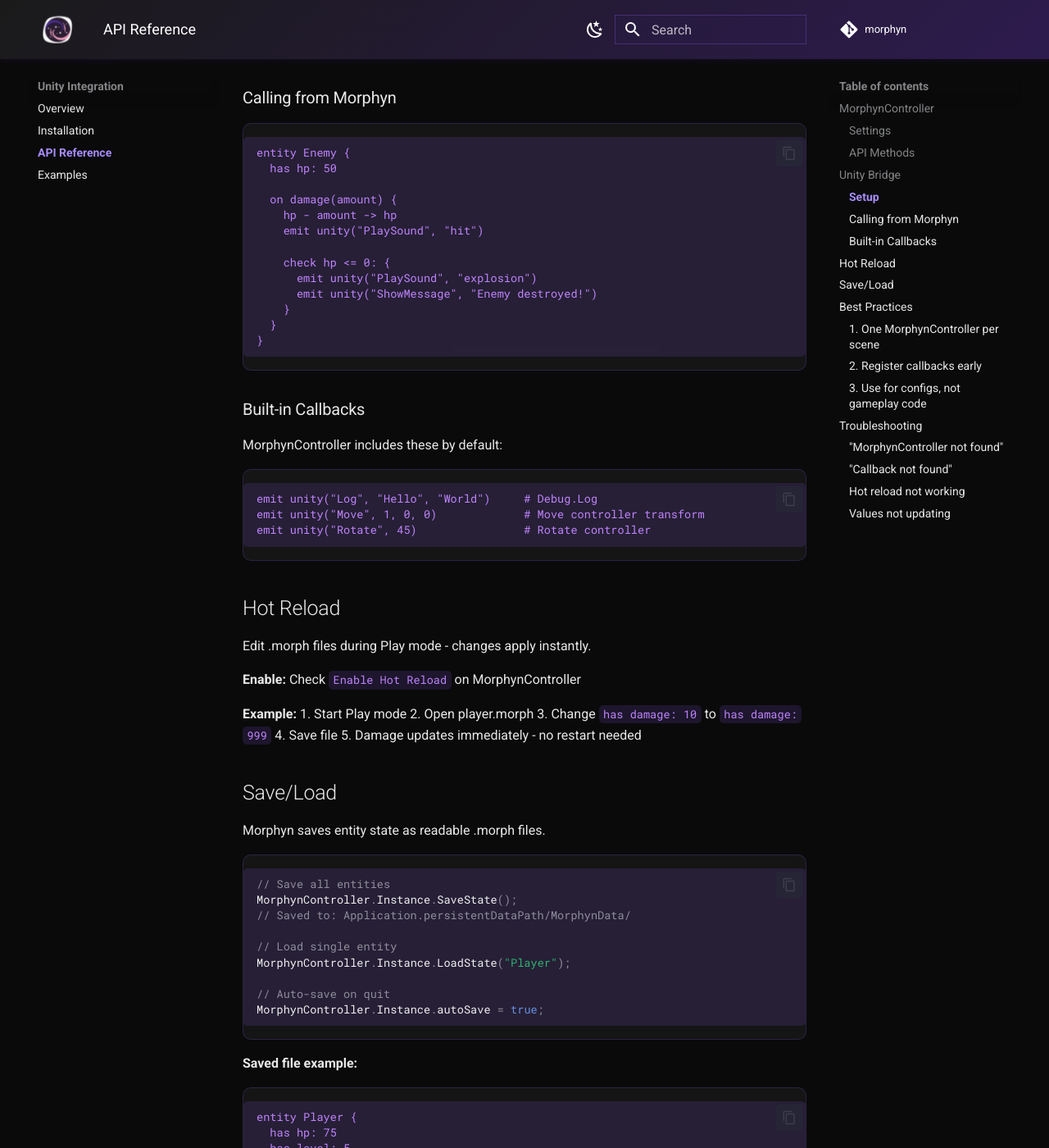
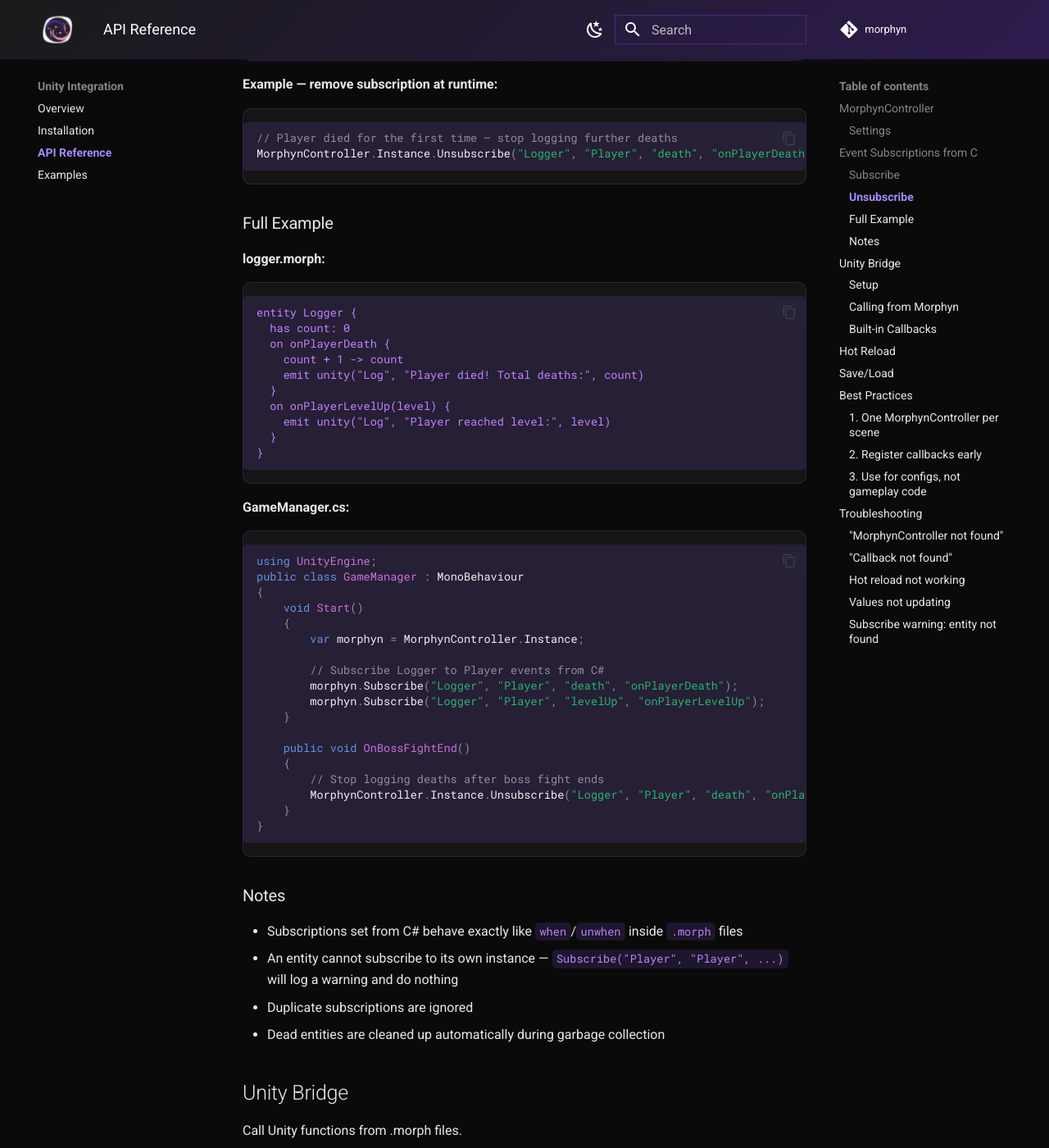
Before and after one commit to jvnkoo/morphyn, an MkDocs documentation site: the page built from docs/unity/api.md, in a window 1280 px wide and 1400 px high, scrolled down 1737 px. Shown: the whole window at 82% size. Built offline with MkDocs 1.6.1 and Material for MkDocs 9.7.7, drawn with Linux system fonts in a browser that asks for light colours; comment, search, counter and statistics services are not loaded; some of the changed text lies outside the part shown.

Commit message:
docs(unity): upd api.md for Subscribe/Unsubscribe methods

````diff
--- a/docs/unity/api.md
+++ b/docs/unity/api.md
@@ -1,11 +1,7 @@
 # Unity API Reference
-
 ## MorphynController
-
 The main component that loads and runs .morph files.
-
 ### Settings
-
 | Setting | Description |
 |---------|-------------|
 | **Morphyn Scripts** | Drag .morph files here |
@@ -14,64 +10,127 @@
 | **Enable Hot Reload** | Edit files during Play mode |
 | **Auto Save** | Save on quit |
 | **Save Folder** | Where to save state |
-
 ### API Methods
 ```cs
 MorphynController morphyn = MorphynController.Instance;
-
 // Get value
 object hp = morphyn.GetField("Player", "hp");
 double hpValue = System.Convert.ToDouble(hp);
-
 // Set value
 morphyn.SetField("Player", "hp", 50);
-
 // Trigger event
 morphyn.Emit("Player", "damage", 25);
-
 // Trigger event which returns a value
 object? result = morphyn.EmitSync("Player", "damage", 25);
-
+// Subscribe entity to another entity's event
+morphyn.Subscribe("Logger", "Player", "death", "onPlayerDeath");
+// Unsubscribe
+morphyn.Unsubscribe("Logger", "Player", "death", "onPlayerDeath");
 // Save/Load
 morphyn.SaveState();
 morphyn.LoadState("Player");
 ```
 
+## Event Subscriptions from C#
+You can manage Morphyn entity subscriptions directly from C# using `Subscribe` and `Unsubscribe`.
+
+### Subscribe
+```cs
+// subscriberEntity will receive handlerEvent when targetEntity fires targetEvent
+morphyn.Subscribe(subscriberEntityName, targetEntityName, targetEvent, handlerEvent);
+```
+
+**Example — Logger reacts to Player death:**
+```cs
+MorphynController.Instance.Subscribe("Logger", "Player", "death", "onPlayerDeath");
+```
+This is equivalent to writing inside a `.morph` file:
+```morphyn
+when Player.death : onPlayerDeath
+```
+
+### Unsubscribe
+```cs
+morphyn.Unsubscribe(subscriberEntityName, targetEntityName, targetEvent, handlerEvent);
+```
+
+**Example — remove subscription at runtime:**
+```cs
+// Player died for the first time — stop logging further deaths
+MorphynController.Instance.Unsubscribe("Logger", "Player", "death", "onPlayerDeath");
+```
+
+### Full Example
+**logger.morph:**
+```morphyn
+entity Logger {
+  has count: 0
+  on onPlayerDeath {
+    count + 1 -> count
+    emit unity("Log", "Player died! Total deaths:", count)
+  }
+  on onPlayerLevelUp(level) {
+    emit unity("Log", "Player reached level:", level)
+  }
+}
+```
+
+**GameManager.cs:**
+```cs
+using UnityEngine;
+public class GameManager : MonoBehaviour
+{
+    void Start()
+    {
+        var morphyn = MorphynController.Instance;
+
+        // Subscribe Logger to Player events from C#
+        morphyn.Subscribe("Logger", "Player", "death", "onPlayerDeath");
+        morphyn.Subscribe("Logger", "Player", "levelUp", "onPlayerLevelUp");
+    }
+
+    public void OnBossFightEnd()
+    {
+        // Stop logging deaths after boss fight ends
+        MorphynController.Instance.Unsubscribe("Logger", "Player", "death", "onPlayerDeath");
+    }
+}
+```
+
+### Notes
+- Subscriptions set from C# behave exactly like `when`/`unwhen` inside `.morph` files
+- An entity cannot subscribe to its own instance — `Subscribe("Player", "Player", ...)` will log a warning and do nothing
+- Duplicate subscriptions are ignored
+- Dead entities are cleaned up automatically during garbage collection
+
 ## Unity Bridge
-
 Call Unity functions from .morph files.
-
 ### Setup
 ```cs
 using UnityEngine;
 using Morphyn.Unity;
-
 public class GameManager : MonoBehaviour
 {
     void Start()
     {
         // Register callback BEFORE MorphynController.Start()
-        UnityBridge.Instance.RegisterCallback("PlaySound", args => {
-            string soundName = args[0]?.ToString() ?? "";
-            AudioSource.PlayOneShot(Resources.Load<AudioClip>(soundName));
+UnityBridge.Instance.RegisterCallback("PlaySound", args => {
+string soundName = args[0]?.ToString() ?? "";
+AudioSource.PlayOneShot(Resources.Load<AudioClip>(soundName));
         });
-
-        UnityBridge.Instance.RegisterCallback("ShowMessage", args => {
-            Debug.Log($"Message: {string.Join(" ", args)}");
+UnityBridge.Instance.RegisterCallback("ShowMessage", args => {
+Debug.Log($"Message: {string.Join(" ", args)}");
         });
     }
 }
 ```
-
 ### Calling from Morphyn
 ```morphyn
 entity Enemy {
   has hp: 50
-
   on damage(amount) {
     hp - amount -> hp
     emit unity("PlaySound", "hit")
-
     check hp <= 0: {
       emit unity("PlaySound", "explosion")
       emit unity("ShowMessage", "Enemy destroyed!")
@@ -79,44 +138,33 @@
   }
 }
 ```
-
 ### Built-in Callbacks
-
 MorphynController includes these by default:
 ```morphyn
 emit unity("Log", "Hello", "World")     # Debug.Log
 emit unity("Move", 1, 0, 0)             # Move controller transform
 emit unity("Rotate", 45)                # Rotate controller
 ```
-
 ## Hot Reload
-
 Edit .morph files during Play mode - changes apply instantly.
-
 **Enable:** Check `Enable Hot Reload` on MorphynController
-
 **Example:**
 1. Start Play mode
 2. Open player.morph
 3. Change `has damage: 10` to `has damage: 999`
 4. Save file
 5. Damage updates immediately - no restart needed
-
 ## Save/Load
-
 Morphyn saves entity state as readable .morph files.
 ```cs
 // Save all entities
 MorphynController.Instance.SaveState();
 // Saved to: Application.persistentDataPath/MorphynData/
-
 // Load single entity
 MorphynController.Instance.LoadState("Player");
-
 // Auto-save on quit
 MorphynController.Instance.autoSave = true;
 ```
-
 **Saved file example:**
 ```morphyn
 entity Player {
@@ -125,15 +173,12 @@
   has gold: 230
 }
 ```
-
 ## Best Practices
-
 ### 1. One MorphynController per scene
 ```cs
 // Singleton - only one instance exists
 MorphynController.Instance
 ```
-
 ### 2. Register callbacks early
 ```cs
 [DefaultExecutionOrder(-100)]
@@ -141,44 +186,45 @@
 {
     void Awake() // Use Awake, not Start
     {
-        UnityBridge.Instance.RegisterCallback("MyCallback", args => {});
+UnityBridge.Instance.RegisterCallback("MyCallback", args => {});
     }
 }
 ```
-
 ### 3. Use for configs, not gameplay code
 ```cs
 // GOOD - config with logic
 entity ShopPrices { has swordCost: 100 }
-
 // BAD - complex gameplay
 entity ComplexAI { /* don't do this */ }
 ```
-
 ## Troubleshooting
-
 ### "MorphynController not found"
 ```cs
 if (MorphynController.Instance == null)
 {
-    Debug.LogError("Add MorphynController to scene!");
+Debug.LogError("Add MorphynController to scene!");
 }
 ```
-
 ### "Callback not found"
-
 - Register callbacks in Awake(), not Start()
 - Register BEFORE MorphynController loads scripts
-
 ### Hot reload not working
-
 - Editor only (not in builds)
 - File must be in Assets folder
 - Check `Enable Hot Reload` is enabled
-
 ### Values not updating
 ```cs
 // After changing values, read again
 morphyn.SetField("Player", "hp", 50);
 double hp = System.Convert.ToDouble(morphyn.GetField("Player", "hp")); // 50
 ```
+### Subscribe warning: entity not found
+```cs
+// Make sure LoadAndRun() has been called before subscribing
+// Safe to call from Start() or later
+void Start()
+{
+    // MorphynController.Start() runs LoadAndRun() automatically if runOnStart is true
+    MorphynController.Instance.Subscribe("Logger", "Player", "death", "onPlayerDeath");
+}
+```
````
